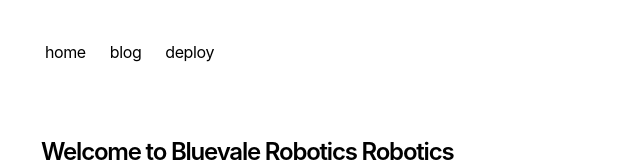
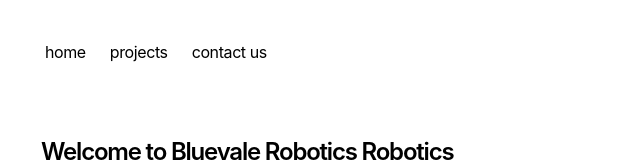
Before and after one commit to JoshWuu/bluevale-robotics-website, a Next.js app: page / in a window 1280 px wide. Shown: the top 162 px of the page, without its empty margins (311-951 px from the left). Built offline with nearby package versions, Linux system fonts and the light colour scheme.

Commit message:
Update nav.tsx

```diff
--- a/app/components/nav.tsx
+++ b/app/components/nav.tsx
@@ -5,10 +5,10 @@
     name: 'home',
   },
   '/blog': {
-    name: 'blog',
+    name: 'projects',
   },
-  'https://vercel.com/templates/next.js/portfolio-starter-kit': {
-    name: 'deploy',
+  'mailto:wuj8756@wrdsb.ca': {
+    name: 'contact us',
   },
 }
 
```
